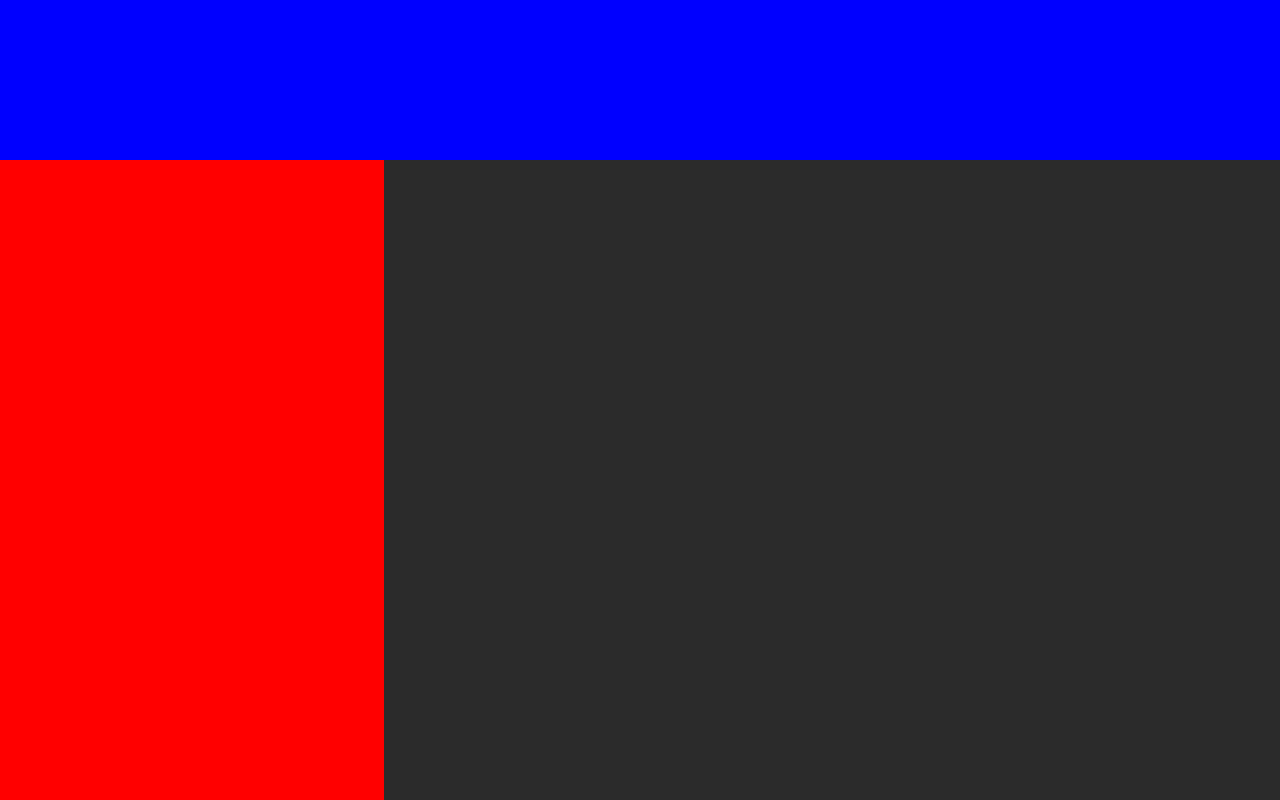
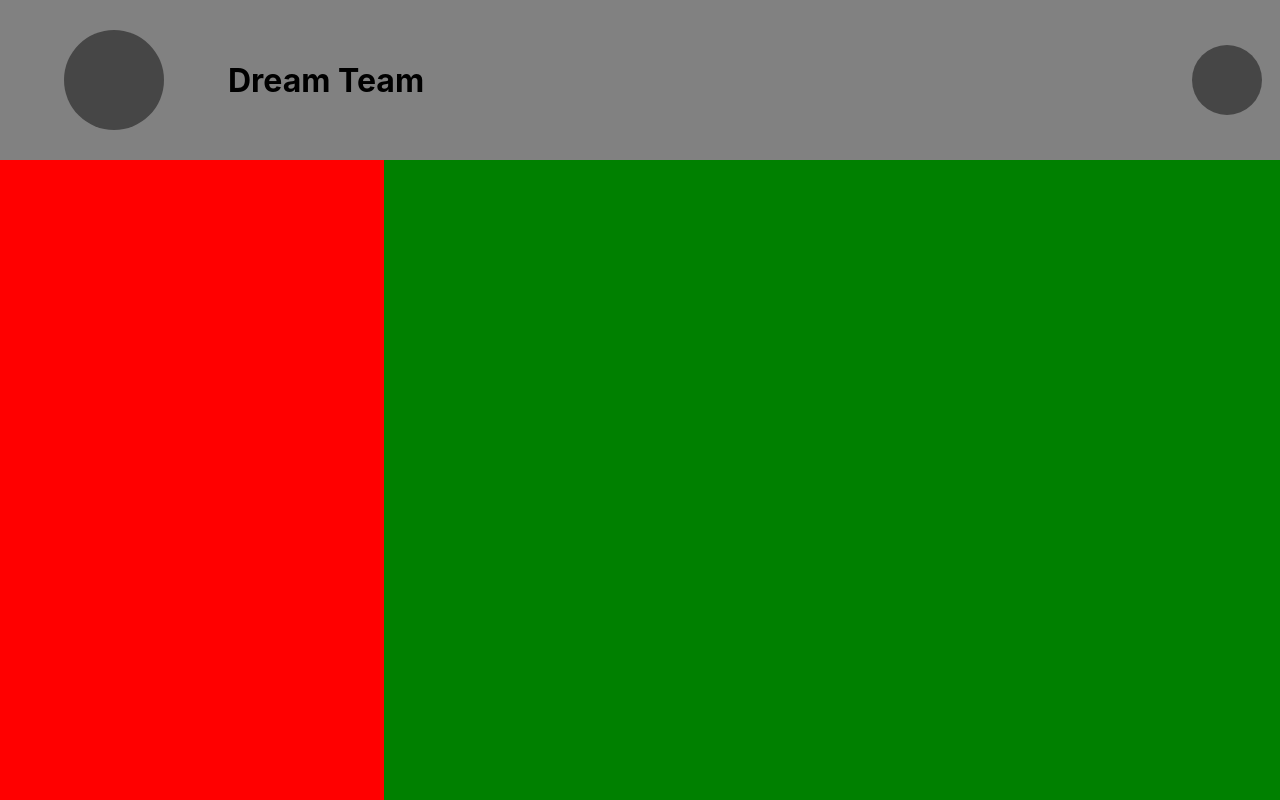
Before and after one commit to Tsebo200/Dream-Team, a React (Create React App) app: page / in a window 1280 px wide. Shown: the top 800 px of the page. Built offline with nearby package versions, Linux system fonts and the light colour scheme.

Commit message:
Wireframe Header done

```diff
--- a/src/Pages/Landing.jsx
+++ b/src/Pages/Landing.jsx
@@ -10,8 +10,13 @@ const Landing = () => {
 
     return(
         <div className="main-container">
-        <div className="header"></div>
-        <div className="nav-bar"></div>
+        <div className="header">
+            <div className="logo"></div>
+            <div className="spacing-one"></div>
+           <h1>Dream Team</h1>
+           <div className="user-icon"></div>
+        </div>
+        <div className="vert-nav-bar"></div>
         <div className="main-content"></div>
         </div>
     )
--- a/src/Sass/styles.sass
+++ b/src/Sass/styles.sass
@@ -7,16 +7,44 @@ html
     height: 100vh
 
     .header
-        width: 100vw
+        width: 100%
         height: 20%
-        background: blue
+        background: #818181
+        display: inline-flex
+        flex-direction: row
+        flex-wrap: nowrap
+        justify-content: flex-start
+        align-content: center
+        align-items: center
 
-    .nav-bar
+        .logo
+            width: 100px
+            height: 100px
+            border-radius: 100%
+            background: #464646
+            margin-left: 5%
+            flex: 0 1 auto
+
+        .spacing-one
+            width: 5%
+
+        .user-icon
+            width: 70px
+            height: 70px
+            background: #464646
+            border-radius: 100%
+            margin-left: 60%
+
+
+
+    .vert-nav-bar
         width: 30%
         height: 80%
         background: red
+        float: left
 
     .main-content
         width: 70%
         height: 80%
         background: green
+        float: left
```
